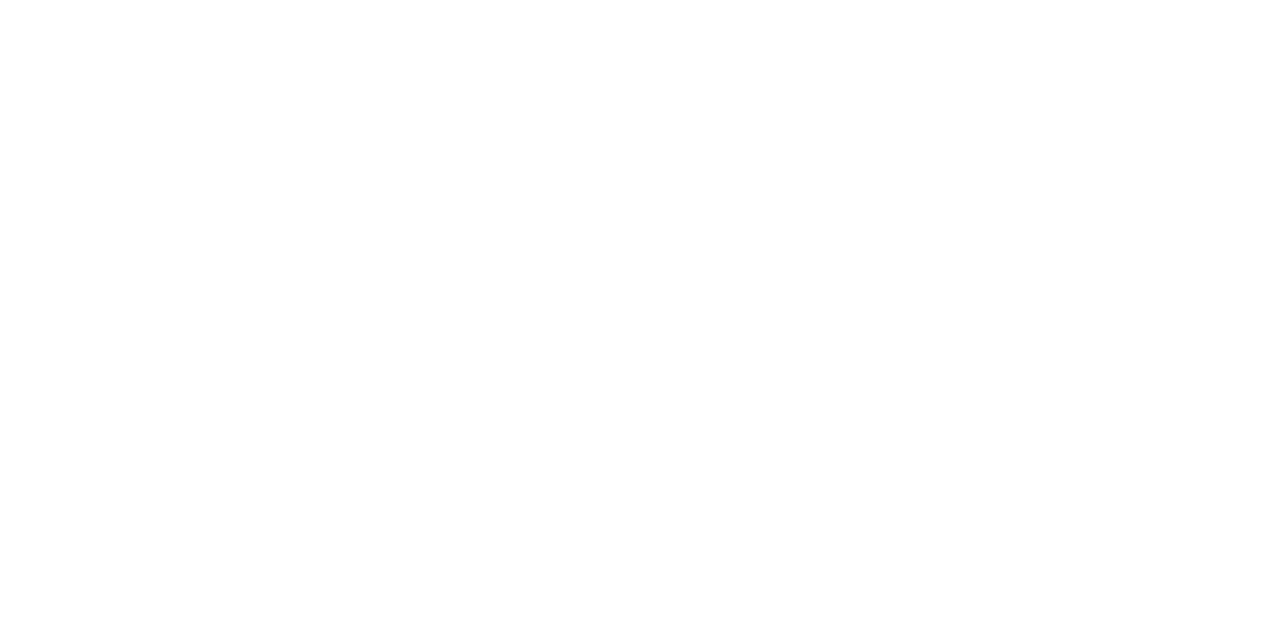
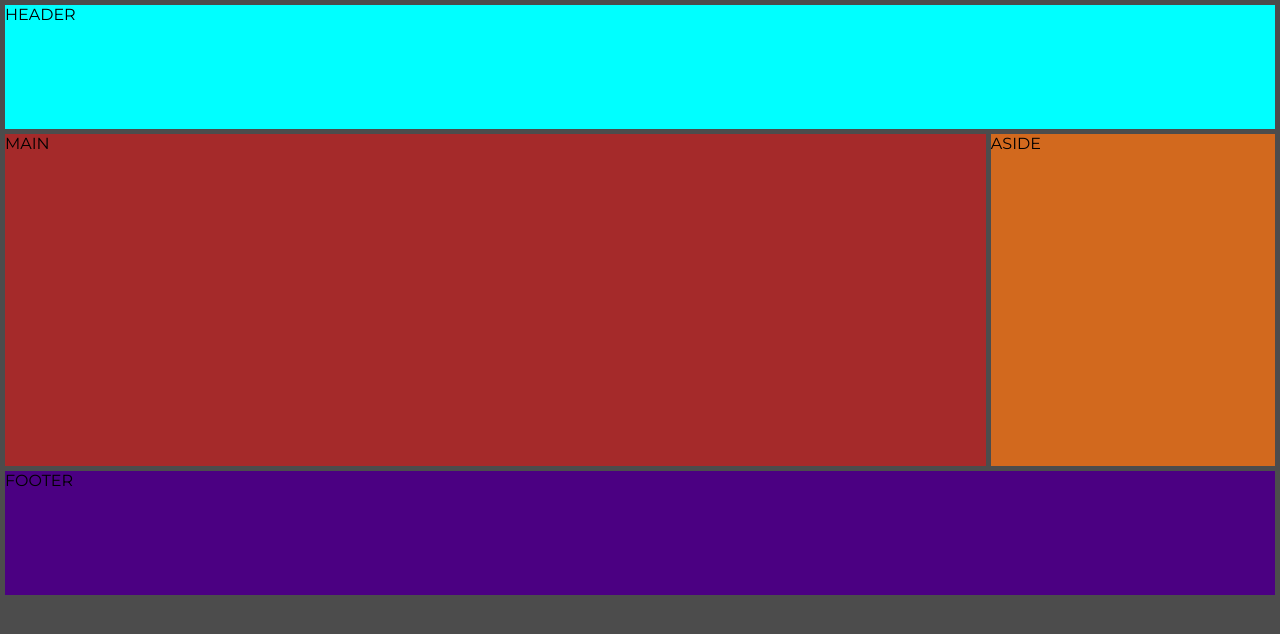
Before and after one commit to AlejandroEscobar16/Gimnasio_Activa, a plain HTML site: page index.html in a window 1280 px wide. Drawn offline with Linux system fonts and the light colour scheme.

Commit message:
Agregue imagenes a carpeta imgs y prepare plantilla vacia para trabajar

```diff
--- a/css/estilos.css
+++ b/css/estilos.css
@@ -0,0 +1,56 @@
+@import url('https://fonts.googleapis.com/css2?family=Montserrat:wght@200;300;400;500;600&display=swap');
+*{
+    margin: 0;
+    box-sizing: border-box;
+    font-family: 'Montserrat';
+}
+
+.body{
+    background: linear-gradient( rgba(0, 0, 0, .7), rgba(0, 0, 0, .7));
+    width: 100%;
+    height: 600px;
+    max-width: 1500px;
+    padding:5px;
+    /*background-color: blue;*/
+    display: grid;
+    gap: 5px;
+        grid-template-areas:
+        'header header header header header'
+        'main main main main aside'
+        'main main main main aside'
+        'main main main main aside'
+        'footer footer footer footer footer';
+}
+
+.header{
+    background-color: aqua;
+    grid-area: header;
+}
+
+.main{
+    background-color: brown;
+    grid-area: main;
+}
+
+.aside{
+    background-color:chocolate;
+    grid-area: aside;
+}
+
+.footer{
+    background-color: indigo;
+    grid-area: footer;
+}
+
+
+@media (max-width:800px) {
+    .body{
+        grid-template-areas:
+        'header header header header header'
+        'main main main main main'
+        'main main main main main'
+        'aside aside aside aside aside'
+        'footer footer footer footer footer';
+}
+
+}
--- a/index.html
+++ b/index.html
@@ -4,12 +4,16 @@
     <meta charset="UTF-8">
     <meta name="viewport" content="width=device-width, initial-scale=1.0">
     <title>Activa</title>
+    <link rel="stylesheet" href="./css/estilos.css"
 </head>
-<body>
-    <header>
+<body class="body">
+    <header class="header">
+        HEADER
 
     </header>
-    <main>
+
+    <main class="main">
+        MAIN
             <section>
 
             </section>
@@ -19,11 +23,19 @@
             <section>
 
             </section>
+
     </main>
-    <footer>
+
+    <aside class="aside">
+        ASIDE
+
+    </aside>
+
+    <footer class="footer">
+        FOOTER
+
 
     </footer>
 
-
 </body>
 </html>
```
Also changed, not shown: imgs/activa.jpeg (added), imgs/actividades.jpeg (added), imgs/ban1.jpeg (added), imgs/ban2.jpeg (added), imgs/ban3.jpeg (added), imgs/ban4.jpeg (added), imgs/buena_alimentacion.jpeg (added), imgs/grupo.jpeg (added), imgs/grupo2.jpeg (added), imgs/icon.png (added), imgs/logo.png (added), imgs/logo_activa.jpg (added). Lines whose indentation alone changed are shown as unchanged.
